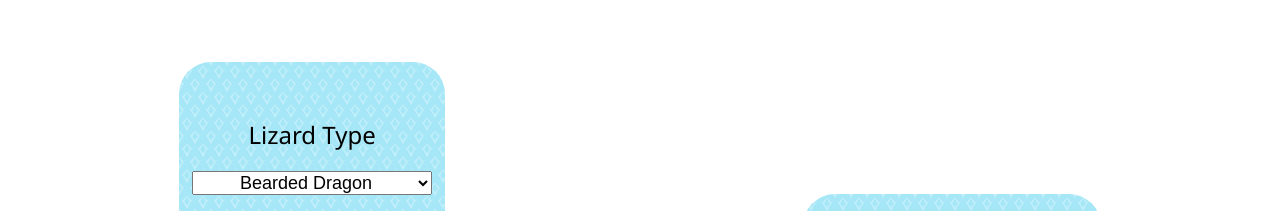
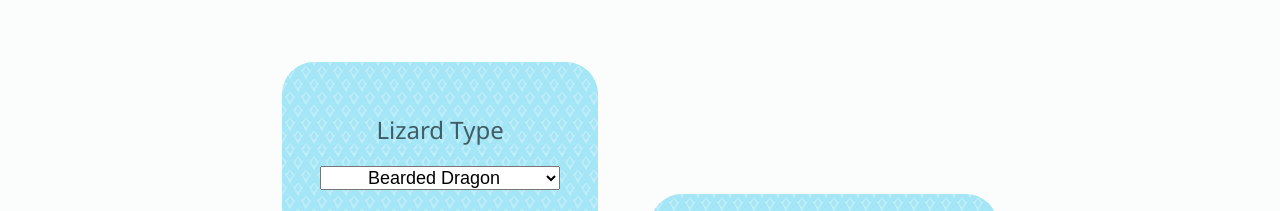
Before and after one commit to nekacurry/webcustomcalc, a plain HTML site: page index.html in a window 1280 px wide. Shown: the part 199-410 px from the top of the page. Drawn offline with Linux system fonts and the light colour scheme.

Commit message:
Update style.css

```diff
--- a/style.css
+++ b/style.css
@@ -1,6 +1,7 @@
 body {
     font-family: "Noto Sans";
     margin: 0%;
+    background-color: #fbfdfdee;
 }
 .header {
     text-align: center;
@@ -24,7 +25,8 @@ body {
    justify-content: space-around;
    align-content: flex-end;
    align-items: center;
-   margin-top: 5%;
+   margin: 5% 20% 0% 20%;
+
 }
 #inputs > p {
     display: flex;
@@ -33,12 +35,14 @@ body {
     line-height: 300%;
     font-size: x-large;
 }
+
 #total, #inputs {
     background-color: #73d9f3a2;
     background-image: url(images/fake-luxury.png);
     margin: 0;
-    padding: 1%;
+    padding: 1% 5% 2% 5%;
     border-radius: 2em;
+    color: #405c64;
 
 }
 
```
